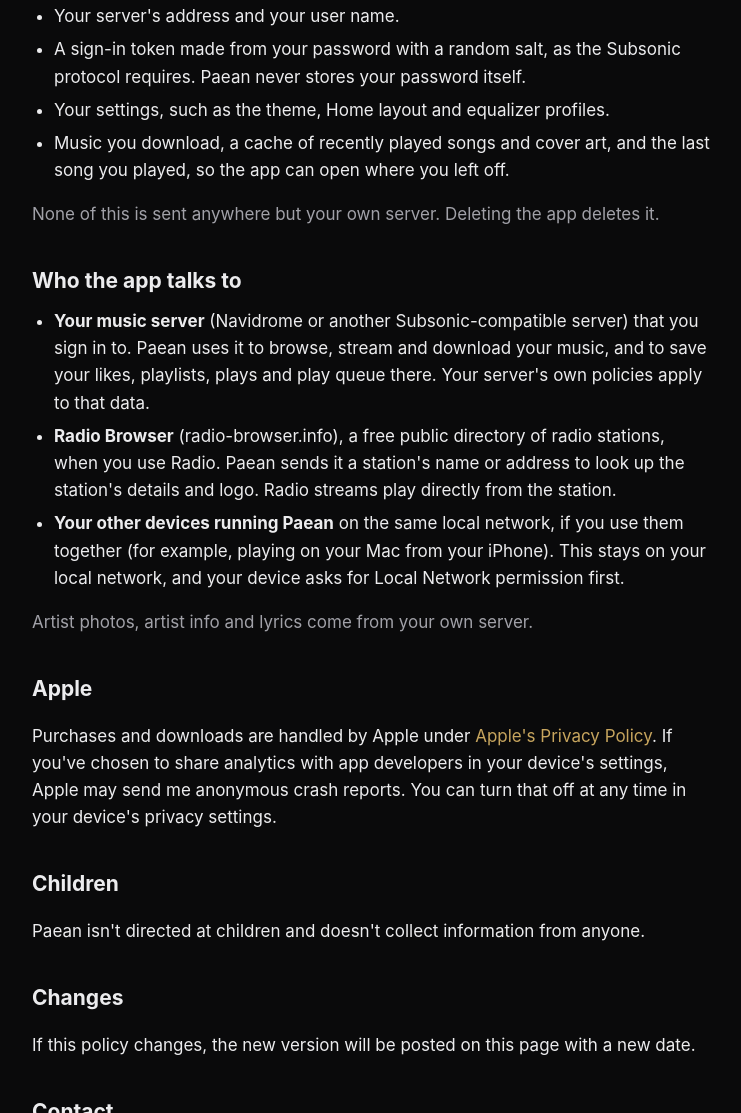
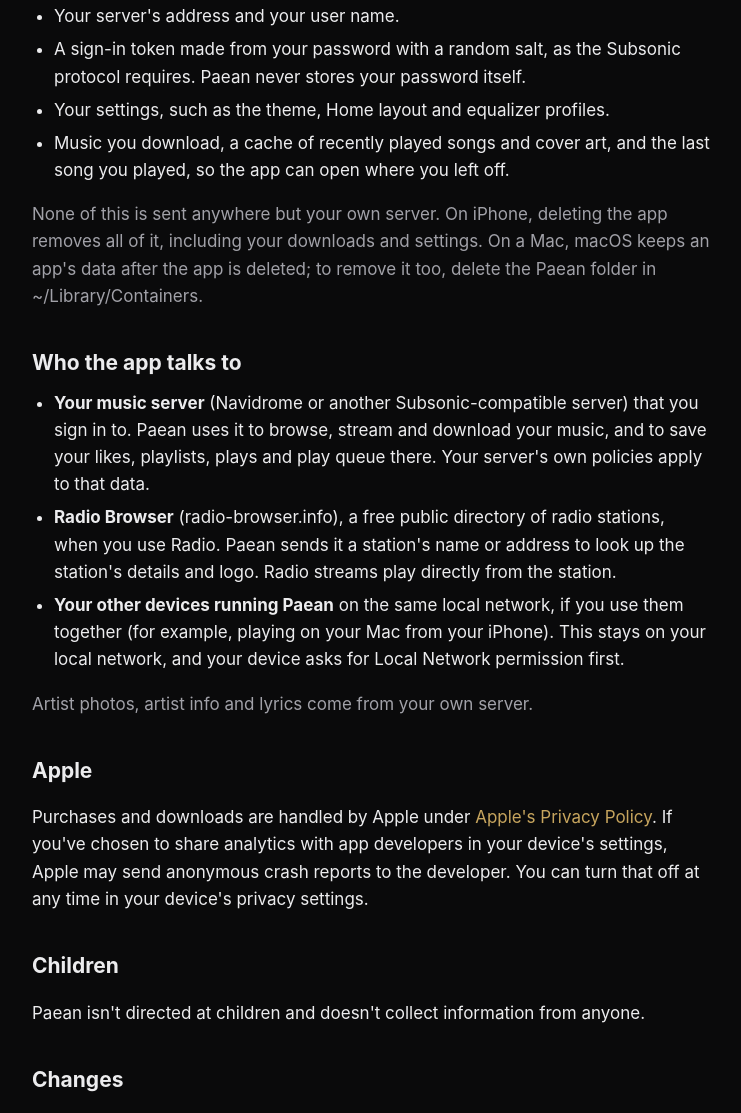
Before and after one commit to paean-navidrome/paean-navidrome.github.io, a plain HTML site: page privacy.html in a window 1280 px wide. Shown: the part 390-1503 px from the top of the page, without its empty margins (268-1009 px from the left). Drawn offline with Linux system fonts and the light colour scheme.

Commit message:
Add files via upload

```diff
--- a/privacy.html
+++ b/privacy.html
@@ -71,7 +71,9 @@
     <li>Music you download, a cache of recently played songs and cover art, and the last song
       you played, so the app can open where you left off.</li>
   </ul>
-  <p class="muted">None of this is sent anywhere but your own server. Deleting the app deletes it.</p>
+  <p class="muted">None of this is sent anywhere but your own server. On iPhone, deleting the app
+    removes all of it, including your downloads and settings. On a Mac, macOS keeps an app's data
+    after the app is deleted; to remove it too, delete the Paean folder in ~/Library/Containers.</p>
 
   <h2>Who the app talks to</h2>
   <ul>
@@ -90,8 +92,8 @@
   <h2>Apple</h2>
   <p>Purchases and downloads are handled by Apple under
     <a href="https://www.apple.com/legal/privacy/">Apple's Privacy Policy</a>. If you've chosen to
-    share analytics with app developers in your device's settings, Apple may send me anonymous
-    crash reports. You can turn that off at any time in your device's privacy settings.</p>
+    share analytics with app developers in your device's settings, Apple may send anonymous
+    crash reports to the developer. You can turn that off at any time in your device's privacy settings.</p>
 
   <h2>Children</h2>
   <p>Paean isn't directed at children and doesn't collect information from anyone.</p>
```
